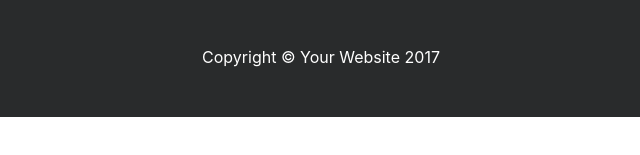
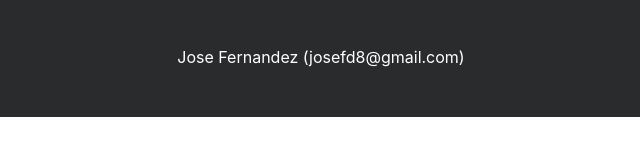
Before and after one commit to josefd8/gnome-index, a website: page index.html in a window 1280 px wide. Shown: the part 385-540 px from the top of the page, 319-959 px from the left. Drawn offline with Linux system fonts and the light colour scheme; no server answers.

Commit message:
Minor changes

```diff
--- a/index.html
+++ b/index.html
@@ -6,7 +6,6 @@
     <meta charset="utf-8">
     <meta name="viewport" content="width=device-width, initial-scale=1, shrink-to-fit=no">
     <meta name="description" content="">
-    <meta name="author" content="">
 
     <title>Your gnome explorer</title>
 
@@ -123,7 +122,7 @@
     <!-- Footer -->
     <footer class="py-5 bg-inverse">
         <div class="container">
-            <p class="m-0 text-center text-white">Copyright &copy; Your Website 2017</p>
+            <p class="m-0 text-center text-white">Jose Fernandez (josefd8@gmail.com)</p>
         </div>
         <!-- /.container -->
     </footer>
```
Also changed, not shown: controllers/main-controller.js (+4 -8 lines), README.md.
